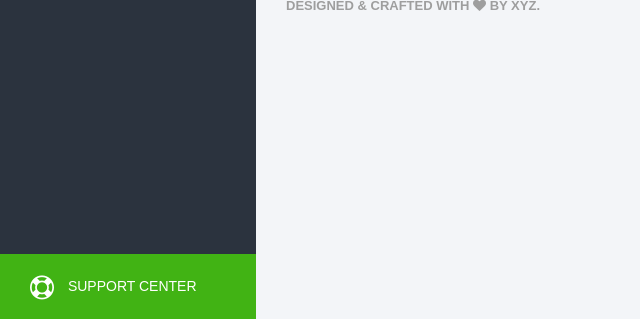
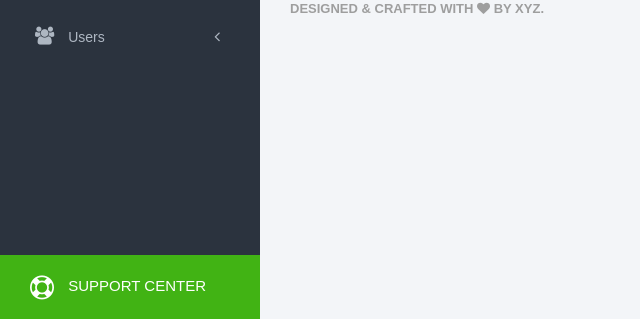
Before and after one commit to singh-sukhmanjit/juicyCodes, a PHP site: page /advertiseSettings.php in a window 1280 px wide. Shown: the part 481-800 px from the top of the page, without its empty margins (0-640 px from the left). Run offline with PHP 8.4, Linux system fonts and the light colour scheme.

Commit message:
left nav

```diff
--- a/css/main.css
+++ b/css/main.css
@@ -1,66 +1,122 @@
 body {
-    background: #F3F5F8;
+    background-color: rgb(243, 245, 248);
     font-family: "Source Sans Pro", sans-serif;
+    font-size: 15px;
+    color: rgb(103, 106, 109);
+}
+
+a, a:hover, a:focus{
+    text-decoration: none;
 }
 
 /* Left Navigation Begin*/
 
 .leftNav {
-    height: 100vh;
+    width: 260px;
+    height: 100%;
+    left: 0px;
+    background-color: rgb(43, 51, 62);
+    float: left;
+    position: fixed;
     padding: 0;
-    width: 20%;
-    background: #2B333E;
-    position: fixed;
 }
 
-.logo {
+/* .logo {
     height: 100px;
     line-height: 100px;
     font-size: 34px;
     text-align: center;
     color: #fff;
     background: #333D4A;
+} */
+
+.logo {
+    background-color: #333D4A;
+    padding: 30px;
+}
+
+.logo img{
+    vertical-align: middle;
+    padding: 0;
 }
 
 .navBar {
     display: block;
-    padding: 0;
+    padding-left: 0;
+    margin-bottom: 0;
 }
 
 .navBar li {
-    list-style: none;
-    border-left: 5px solid transparent;
-    line-height: 60px;
-    height: 60px;
-    padding: 0 30px;
+    position: relative;
+    display: block;
 }
 
 .navBar li a {
+    font-size: 14px;
+    padding: 18px 30px;
     color: #AEB7C2;
-    text-decoration: none;
-    font-size: 14px;
+    border-left: 5px solid transparent;
+    position: relative;
+    display: block;
 }
 
-.navBar li a .fa-chevron-right {
-    font-size: 12px;
-    line-height: 60px;
+.navbar li i{
     margin-right: 10px;
+    font-size: 18px;
 }
 
-.navBar li.active {
-    background: #20262E;
-    border-left: 5px solid #0AF;
+.navbar li span{
+    position: relative;
+    top: -2px;
 }
 
-.navBar li.active .fa {
+.navbar li a span{
+    vertical-align: text-bottom;
+
+}
+
+.navBar li a .fa-angle-left {
+    display: inline-block;
+    vertical-align: middle;
+    transition: all .2s ease-out;
+    float: right;
+    position: relative;
+    top: 1px;
+    font-size: 16px;
+    line-height: 1.1;
+    transform: rotate(0deg);
+}
+
+
+/* .navBar li a[data-toggle=collapse] .fa-chevron-left{
+    transform: rotate(-90deg);
+} */
+/*
+.navBar li a[data-toggle=collapse].collapsed .fa-chevron-left{
+    transform: rotate(0deg);
+} */
+
+.navBar li a.active, .navBar li a:focus {
+    background-color: #20262E;
+    border-left-color: #0AF;
+    text-decoration: none;
+    color: #fff;
+}
+
+.navBar li a.active i, .navBar li a:focus i{
     color: #0AF;
 }
 
-.navBar li.active a {
+.navBar li a.active i {
+    color: #0AF;
+}
+
+.navBar li a.active {
     color: #fff;
 }
 
 .navBar li:hover a {
+    text-decoration: none;
     color: #fff;
 }
 
@@ -99,28 +155,23 @@ body {
     color: #fff;
 }
 
-.leftNavFooter {
-    height: 65px;
-    line-height: 65px;
-    background: #41B314;
+.leftNav .footer {
+    display: block;
     position: absolute;
     bottom: 0;
-    display: block;
     width: 100%;
-    padding: 0 30px;
+    padding: 20px 30px;
+    background-color: #41B314;
     color: #fff;
-    font-size: 14px;
 }
 
-.leftNavFooter:hover{
-    color: #fff;
-    text-decoration: none;
+.leftNav .footer:hover{
+    background-color: #3ca512;
 }
 
-.leftNavFooter .fa {
+.leftNav .footer i{
+    margin-right: 10px;
     font-size: 24px;
-    margin-right: 10px;
-    line-height: 65px;
     vertical-align: middle;
 }
 
@@ -129,9 +180,11 @@ body {
 /* Main Area Begin*/
 
 .mainArea {
-    width: 80%;
+    width: calc(100% - 260px) !important;
+    left: 0;
     position: relative;
-    left: 20%;
+    float: right;
+    background-color: #f5f5fa;
 }
 
 .header {
--- a/pages/leftNav.php
+++ b/pages/leftNav.php
@@ -1,12 +1,12 @@
 <div class="col-sm-2 leftNav animated slideInLeft">
     <div class="logo">
-        JuicyCodes
+        <img src="http://falcon.streamgo.me/assets/img/juicycodes.png" alt="JUICYCODES.COM" class="img-responsive logo">
     </div>
     <ul class="navBar">
-        <li class="active"><a href="index.php"><i class="fa fa-tachometer" aria-hidden="true"></i> <span>Dashboard</span></a></li>
+        <li><a href="index.php" class="active"><i class="fa fa-tachometer" aria-hidden="true"></i> <span>Dashboard</span></a></li>
         <li><a href="uploadVideo.php"><i class="fa fa-cloud-upload" aria-hidden="true"></i> <span>Upload Video</span></a></li>
         <li><a href="manageVideos.php"><i class="fa fa-bars" aria-hidden="true"></i> <span>Manage Videos</span></a></li>
-        <li><a href="javascript:void()" data-toggle="collapse" data-target="#settings"><i class="fa fa-sliders" aria-hidden="true"></i> <span>Settings</span> <i class="fa fa-chevron-right pull-right" aria-hidden="true"></i></a></li>
+        <li><a href="#settings" data-toggle="collapse" collapsed><i class="fa fa-sliders" aria-hidden="true"></i> <span>Settings</span> <i class="fa fa-angle-left pull-right" aria-hidden="true"></i></a>
             <div id="settings" class="collapse">
                 <ul class="leftDropDown">
                     <li><a href="generalSettings.php">General Settings</a></li>
@@ -17,14 +17,16 @@
                     <li><a href="firewallSettings.php">Firewall Settings</a></li>
                 </ul>
             </div>
-        <li><a href="javascript:void()" data-toggle="collapse" data-target="#servers"><i class="fa fa-server" aria-hidden="true"></i> <span>Servers</span> <i class="fa fa-chevron-right pull-right" aria-hidden="true"></i></a></li>
+        </li>
+        <li><a href="#servers" data-toggle="collapse" collapsed><i class="fa fa-server" aria-hidden="true"></i> <span>Servers</span> <i class="fa fa-angle-left pull-right" aria-hidden="true"></i></a>
             <div id="servers" class="collapse">
                 <ul class="leftDropDown">
                     <li><a href="newServer.php">New Server</a></li>
                     <li><a href="manageServer.php">Manage Servers</a></li>
                 </ul>
             </div>
-        <li><a href="javascript:void()" data-toggle="collapse" data-target="#users"><i class="fa fa-users" aria-hidden="true"></i> <span>Users</span> <i class="fa fa-chevron-right pull-right" aria-hidden="true"></i></a></li>
+        </li>
+        <li><a href="#users" data-toggle="collapse" collapsed><i class="fa fa-users" aria-hidden="true"></i> <span>Users</span> <i class="fa fa-angle-left pull-right" aria-hidden="true"></i></a></li>
         <div id="users" class="collapse">
             <ul class="leftDropDown">
                 <li><a href="newUser.php">New User</a></li>
@@ -34,8 +36,7 @@
         </div>
 
     </ul>
-    <a href="#" class="leftNavFooter">
-        <i class="fa fa-life-ring"></i>
+    <a class="footer" href="#"><i class="fa fa-life-ring"></i>
         <span>SUPPORT CENTER</span>
     </a>
 </div>
```
Lines whose indentation alone changed are shown as unchanged.
